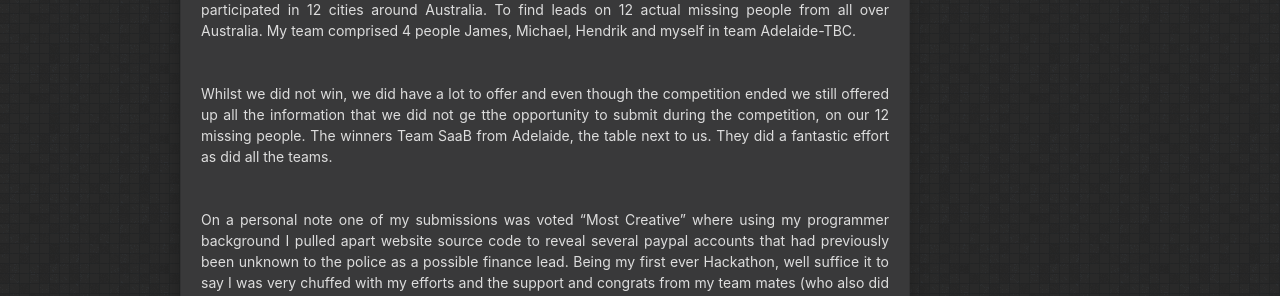
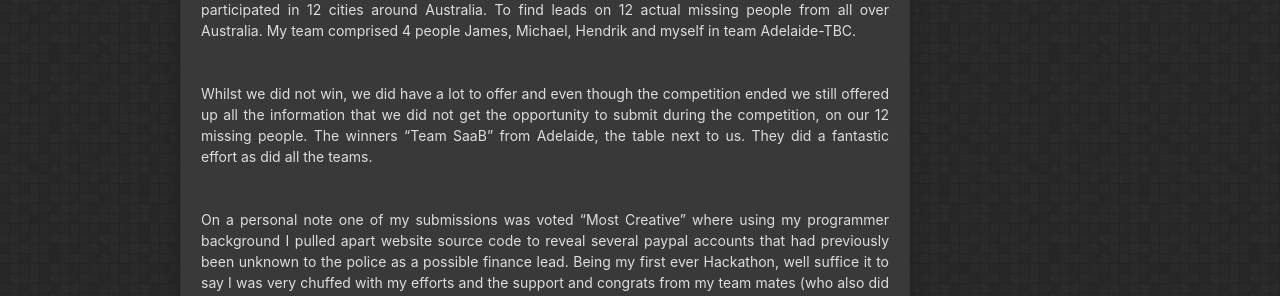
Before and after one commit to pwnageByButchy/pwnageByButchy.github.io, a Jekyll site: the page built from _posts/2019-10-11-national-missing-person-hackathon.md, in a window 1280 px wide and 1208 px high. Shown: the part 607-903 px from the top of the window. Built offline with Jekyll 4.4.1, drawn with Linux system fonts in a browser that asks for light colours.

Commit message:
Update 2019-10-11-national-missing-person-hackathon.md

```diff
--- a/_posts/2019-10-11-national-missing-person-hackathon.md
+++ b/_posts/2019-10-11-national-missing-person-hackathon.md
@@ -13,6 +13,6 @@ As a contestant I used my cyber skills to gather open source intelligence (OSINT
 <br />
 The event has been modelled against 20 successful missing persons hackathons run by the not-for-profit organisation Trace Labs in partnership with various security conferences, universities, and community organisations within the USA, Canada, UK, and Australia. Over 300+ ethical hackers participated in 12 cities around Australia. To find leads on 12 actual missing people from all over Australia. My team comprised 4 people James, Michael, Hendrik and myself in team Adelaide-TBC.
 <br />
-Whilst we did not win, we did have a lot to offer and even though the competition ended we still offered up all the information that we did not ge tthe opportunity to submit during the competition, on our 12 missing people. The winners Team SaaB from Adelaide, the table next to us. They did a fantastic effort as did all the teams.
+Whilst we did not win, we did have a lot to offer and even though the competition ended we still offered up all the information that we did not get the opportunity to submit during the competition, on our 12 missing people. The winners "Team SaaB" from Adelaide, the table next to us. They did a fantastic effort as did all the teams.
 <br />
 On a personal note one of my submissions was voted "Most Creative" where using my programmer background I pulled apart website source code to reveal several paypal accounts that had previously been unknown to the police as a possible finance lead. Being my first ever Hackathon, well suffice it to say I was very chuffed with my efforts and the support and congrats from my team mates (who also did an Awesome job) and the InfoSec community in general. For a Noob the support has been amazing!
```
